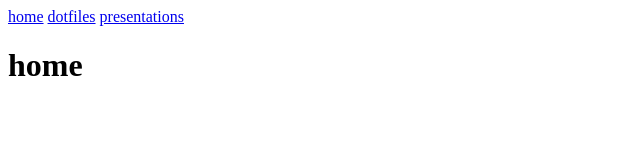
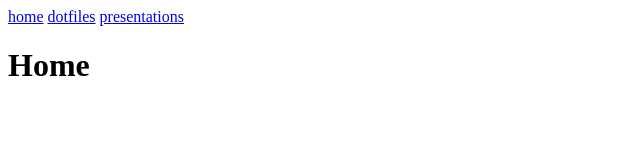
Before and after one commit to Permafrozen/Stratum, a SvelteKit app: page / in a window 1280 px wide. Shown: the top 160 px of the page, without its empty margins (0-640 px from the left). Built offline with nearby package versions, Linux system fonts and the light colour scheme.

Commit message:
fixed small typoss

```diff
--- a/src/routes/+page.svelte
+++ b/src/routes/+page.svelte
@@ -1 +1 @@
-<h1>home</h1>
+<h1>Home</h1>
--- a/src/routes/dotfiles/+page.svelte
+++ b/src/routes/dotfiles/+page.svelte
@@ -1 +1 @@
-<h1> Dotfiles </h1>
+<h1>Dotfiles</h1>
```
